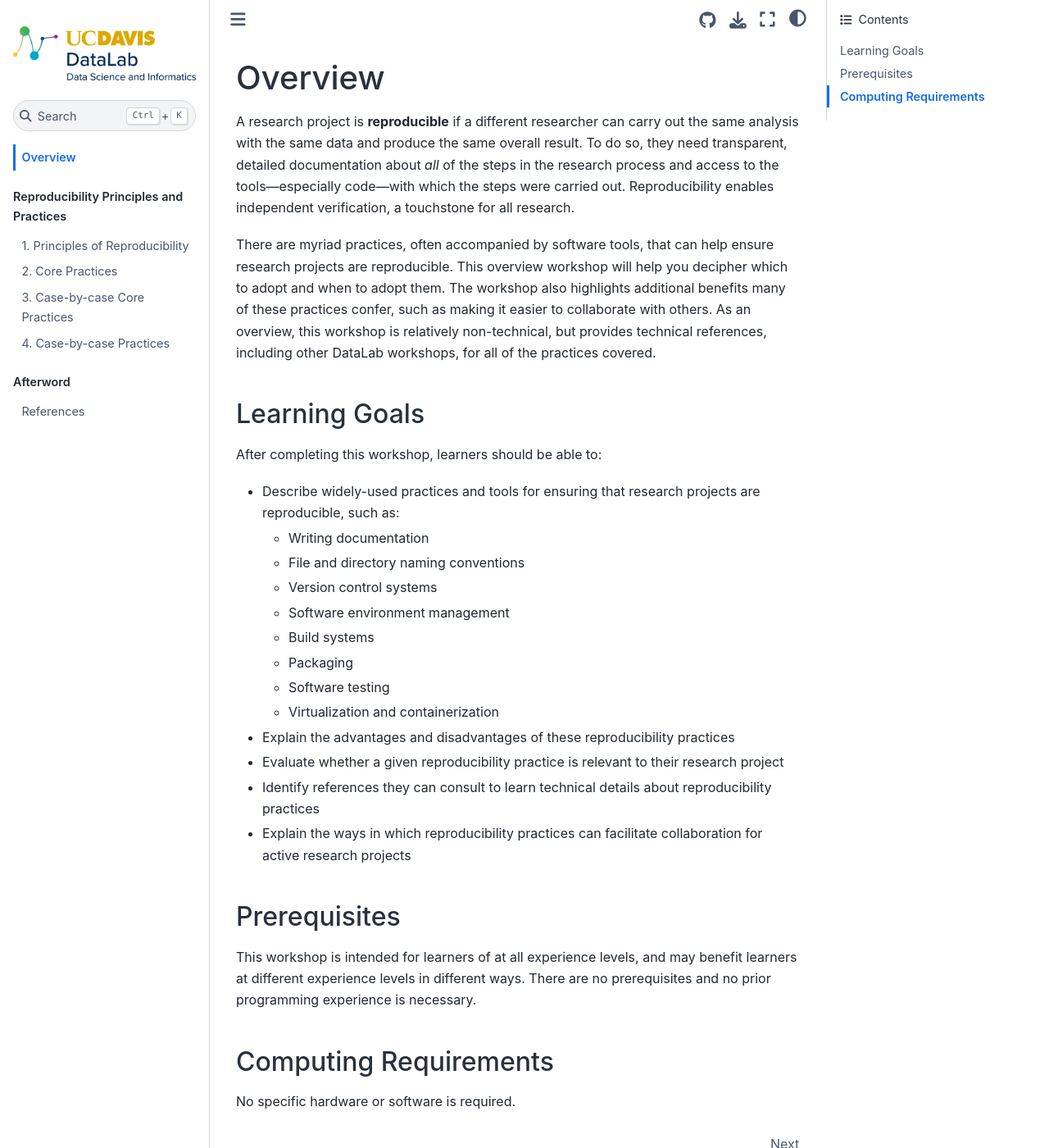
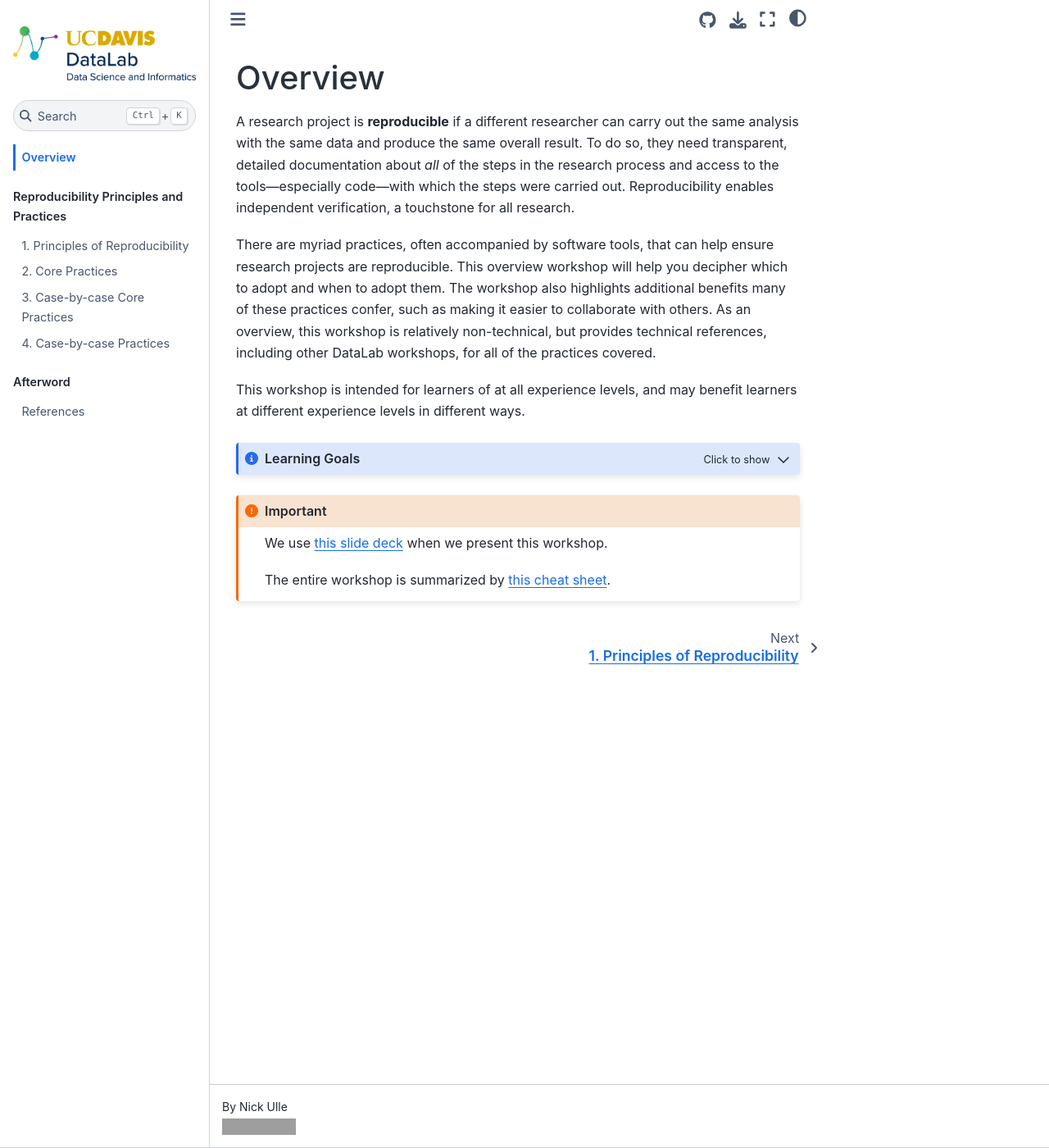
Before and after one commit to ucdavisdatalab/workshop_research_computing, a Jupyter Book: the page built from chapters/index.md, in a window 1280 px wide and 1400 px high. Shown: the whole window at 82% size. Built offline with Jupyter Book 1.0.4 settings and Sphinx 7.4.7 and the Sphinx Book theme 1.1.4, drawn with Linux system fonts in a browser that asks for light colours; grey boxes are pictures that could not be loaded.

Commit message:
Format and add links to index.

```diff
--- a/chapters/index.md
+++ b/chapters/index.md
@@ -16,10 +16,11 @@
 non-technical, but provides technical references, including other DataLab
 workshops, for all of the practices covered.
 
+This workshop is intended for learners of at all experience levels, and may
+benefit learners at different experience levels in different ways.
 
-Learning Goals
---------------
-
+:::{admonition} Learning Goals
+:class: note dropdown
 After completing this workshop, learners should be able to:
 
 + Describe widely-used practices and tools for ensuring that research projects
@@ -39,17 +40,14 @@
   reproducibility practices
 + Explain the ways in which reproducibility practices can facilitate
   collaboration for active research projects
+:::
 
+:::{important}
+We use [this slide deck][slides] when we present this workshop.
 
-Prerequisites
--------------
+[slides]: https://docs.google.com/presentation/d/1uez0jDi5itswL6La3hj9DUucjNR30EKLCeh8KIzK2WA/edit?usp=sharing
 
-This workshop is intended for learners of at all experience levels, and may
-benefit learners at different experience levels in different ways. There are no
-prerequisites and no prior programming experience is necessary.
+The entire workshop is summarized by [this cheat sheet][cheat].
 
-
-Computing Requirements
-----------------------
-
-No specific hardware or software is required.
+[cheat]: https://docs.google.com/document/d/1Ris4HHFZz_3yPJxvVw8vt_qS6WFxV9SlFQ86oznece8/edit?usp=sharing
+:::
```
